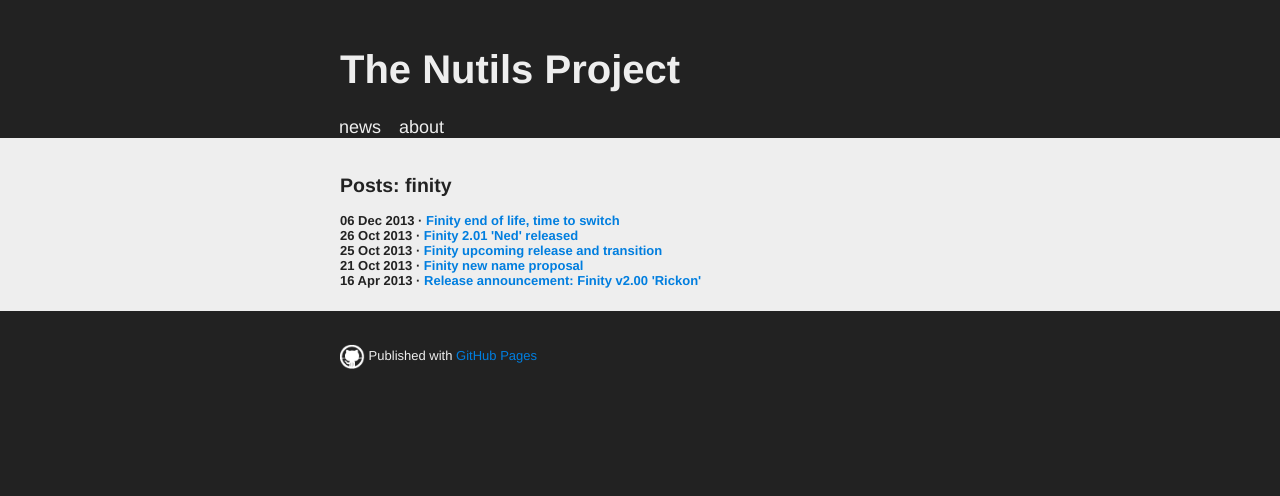
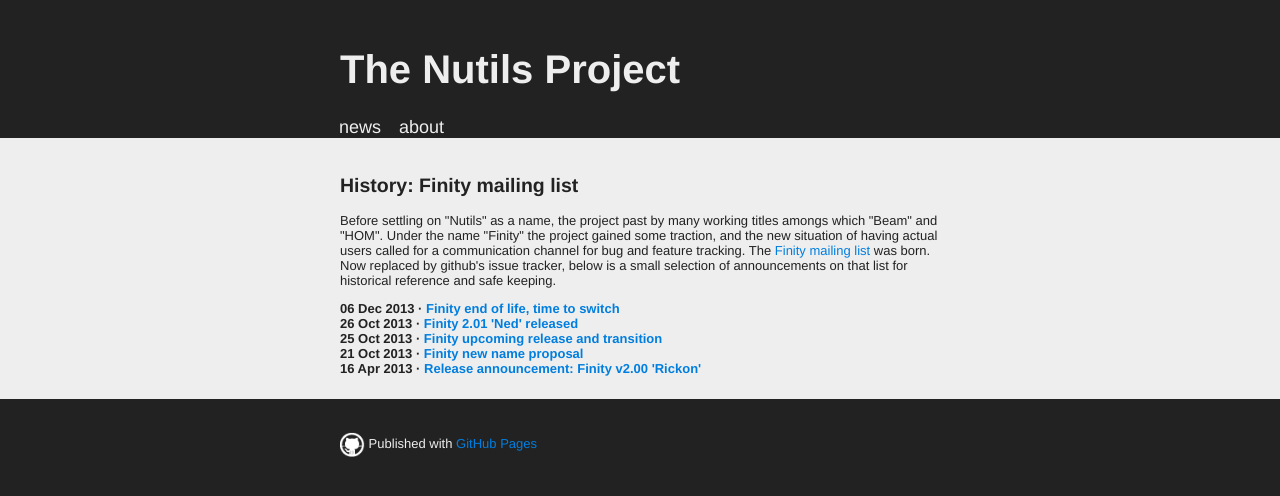
Before and after one commit to nutils/nutils.github.io, a Jekyll site: the page built from tags/finity.html, in a window 1280 px wide. Shown: the top 496 px of the page. Built offline with Jekyll 4.4.1, drawn with Linux system fonts in a browser that asks for light colours; Markdown is read by kramdown in place of the engine named in the settings.

Commit message:
add finity tag text

```diff
--- a/tags/finity.html
+++ b/tags/finity.html
@@ -1,7 +1,16 @@
 ---
 layout: default
-title: "Posts: finity"
+title: "History: Finity mailing list"
 ---
+
+<p>Before settling on "Nutils" as a name, the project past by many working
+titles amongs which "Beam" and "HOM". Under the name "Finity" the project
+gained some traction, and the new situation of having actual users called for
+a communication channel for bug and feature tracking. The <a
+href="https://groups.google.com/forum/#!forum/finity-dev">Finity mailing
+list</a> was born. Now replaced by github's issue tracker, below is a small
+selection of announcements on that list for historical reference and safe
+keeping.</p>
 
 <dl>
 {% for post in site.tags.finity %}
```
